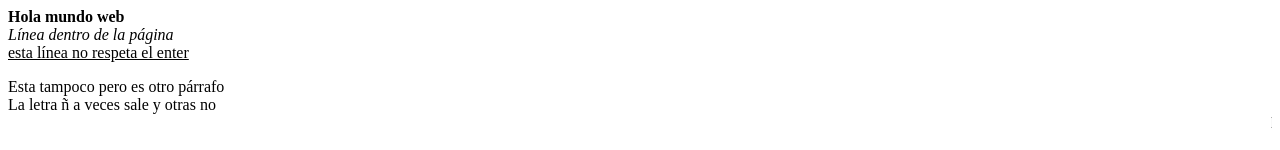
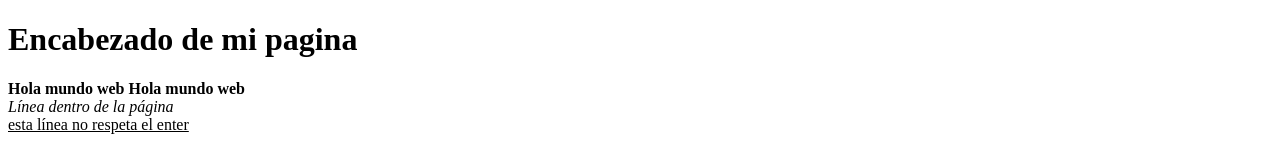
Before and after one commit to Maria20xd/pw219312, a plain HTML site: page index.html in a window 1280 px wide. Shown: the top 150 px of the page. Drawn offline with Linux system fonts and the light colour scheme.

Commit message:
Encabezado principal en index

```diff
--- a/index.html
+++ b/index.html
@@ -9,6 +9,8 @@
 	</head>
 
 	<body>
+		<h1>Encabezado de mi pagina</h1>
+		<b>Hola mundo web</b>
 		<b>Hola mundo web </b> <br>
 		<i>Línea dentro de la página</i><br>
 		<u>esta línea no respeta el enter</u><br>
```
Also changed, not shown: 1 other file.
